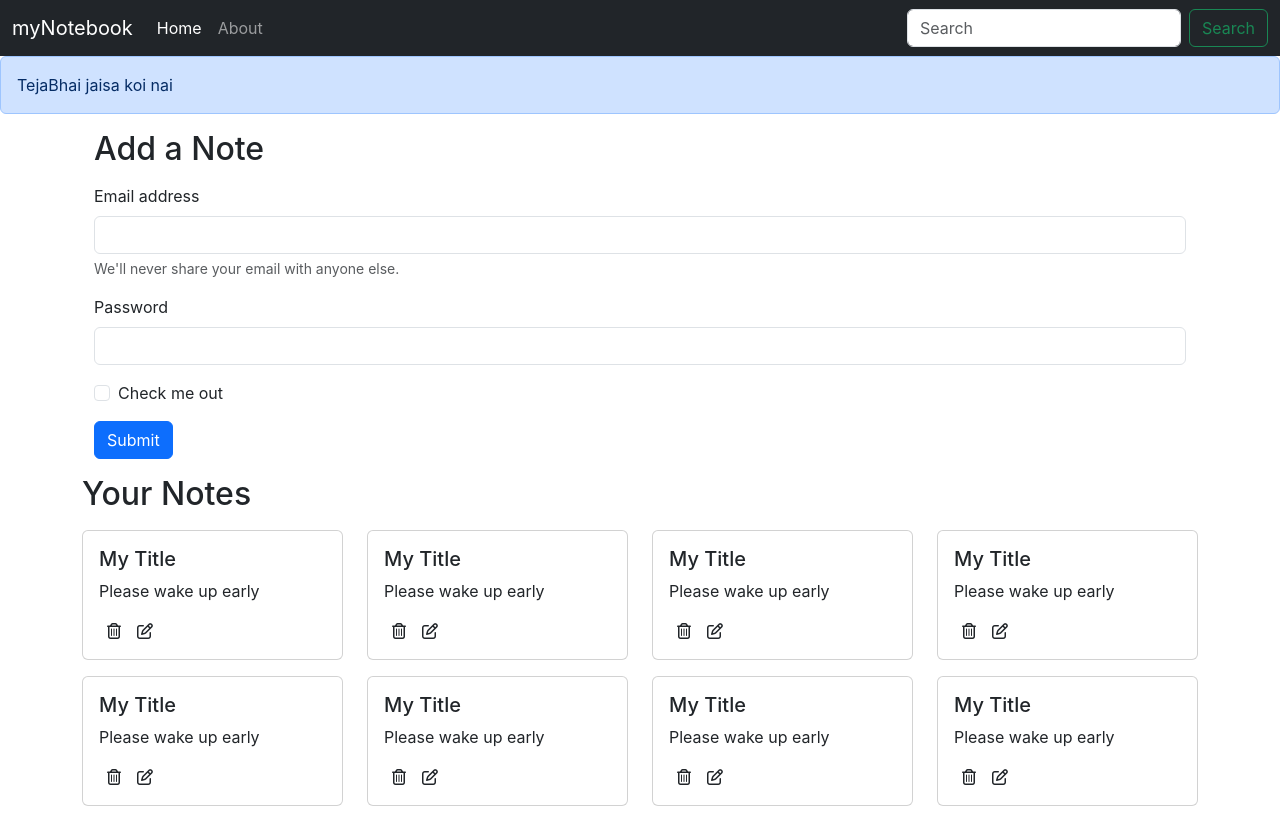
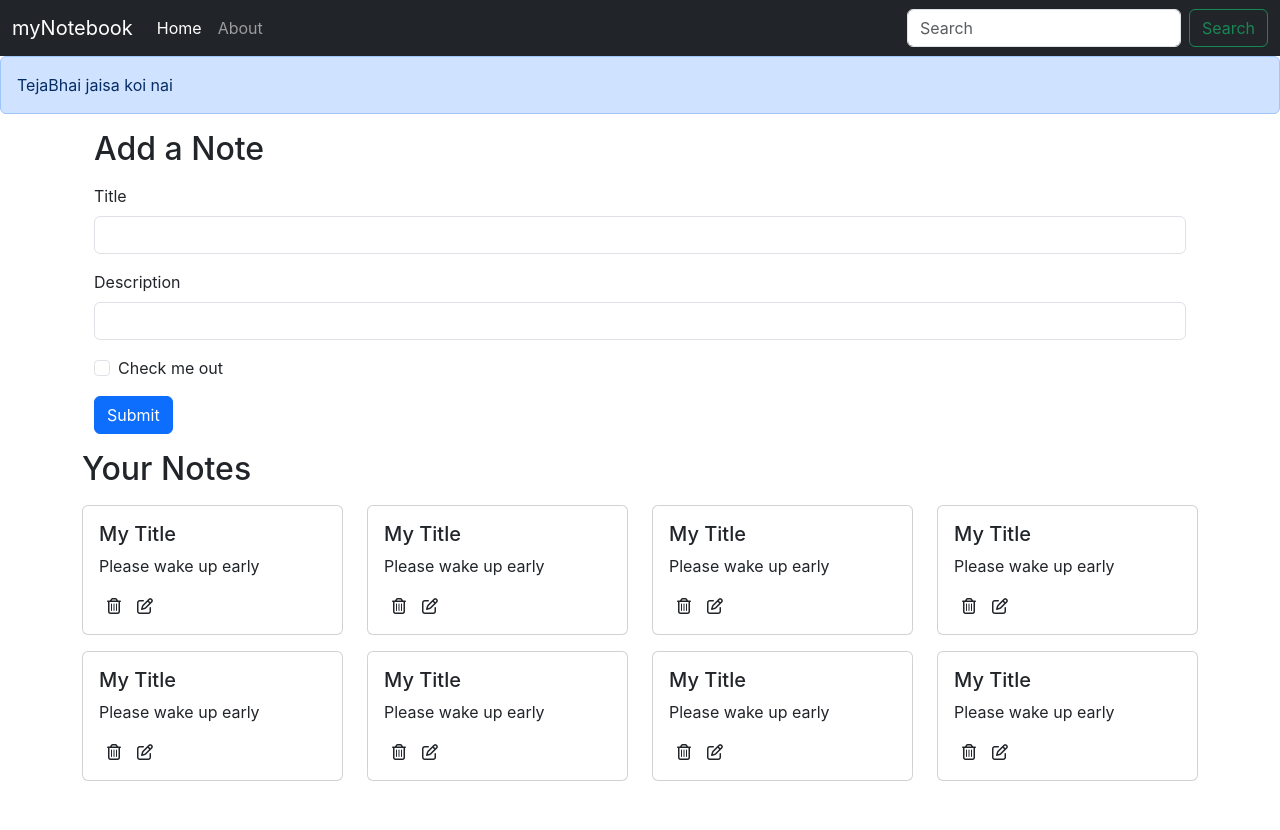
Before and after one commit to TejaBhai1510/myNotebook_MERN, a React (Create React App) app: page / in a window 1280 px wide. After the commit the page ends 805 px from the top, so only its background shows below. Built offline with nearby package versions, Linux system fonts and the light colour scheme.

Commit message:
Added AddNote component

```diff
--- /dev/null
+++ b/src/components/AddNote.js
@@ -0,0 +1,40 @@
+import React, { useContext, useState } from 'react'
+import noteContext from '../context/notes/noteContext'
+
+const AddNote = () => {
+    const context = useContext(noteContext);
+    const { addNote } = context;
+    const [note, setNote] = useState({title:"", description: "", tag: "default"})
+    const handleClick = (e) => {
+        e.preventDefault();
+        addNote(note.title, note.description, note.tag);
+    };
+    const onChange = (e) => {
+        setNote({...note, [e.target.name]: e.target.value})
+    };
+
+    return (
+        <div>
+            <div className="container my-3">
+                <h2>Add a Note</h2>
+                <form className='my-3'>
+                    <div class="mb-3">
+                        <label for="title" class="form-label">Title</label>
+                        <input type="text" class="form-control" id="title" name='title' aria-describedby="emailHelp" onChange={onChange}/>
+                    </div>
+                    <div class="mb-3">
+                        <label for="description" class="form-label">Description</label>
+                        <input type="text" class="form-control" id="description" name='description' onChange={onChange} />
+                    </div>
+                    <div class="mb-3 form-check">
+                        <input type="checkbox" class="form-check-input" id="exampleCheck1" />
+                        <label class="form-check-label" for="exampleCheck1">Check me out</label>
+                    </div>
+                    <button type="submit" class="btn btn-primary" onClick={handleClick}>Submit</button>
+                </form>
+            </div>
+        </div>
+    )
+}
+
+export default AddNote
--- a/src/components/Home.js
+++ b/src/components/Home.js
@@ -4,25 +4,6 @@
 const Home = () => {
   return (
     <div>
-      <div className="container my-3">
-        <h2>Add a Note</h2>
-        <form className='my-3'>
-          <div class="mb-3">
-            <label for="exampleInputEmail1" class="form-label">Email address</label>
-            <input type="email" class="form-control" id="exampleInputEmail1" aria-describedby="emailHelp" />
-            <div id="emailHelp" class="form-text">We'll never share your email with anyone else.</div>
-          </div>
-          <div class="mb-3">
-            <label for="exampleInputPassword1" class="form-label">Password</label>
-            <input type="password" class="form-control" id="exampleInputPassword1" />
-          </div>
-          <div class="mb-3 form-check">
-            <input type="checkbox" class="form-check-input" id="exampleCheck1" />
-            <label class="form-check-label" for="exampleCheck1">Check me out</label>
-          </div>
-          <button type="submit" class="btn btn-primary">Submit</button>
-        </form>
-      </div>
       <Notes/>
     </div>
   )
--- a/src/components/Notes.js
+++ b/src/components/Notes.js
@@ -1,19 +1,21 @@
 import React, { useContext } from 'react'
 import noteContext from '../context/notes/noteContext';
 import NoteItem from './NoteItem';
+import AddNote from './AddNote';
 
 const Notes = () => {
-  const context = useContext(noteContext);
-  const {notes, setNotes} = context;
+    const context = useContext(noteContext);
+    const { notes } = context;
     return (
-        <div>
+        <>
+            <AddNote />
             <div className="row my-3">
                 <h2>Your Notes</h2>
                 {notes.map((note) => {
-                    return <NoteItem key={note._id} note={note}/>;
+                    return <NoteItem key={note._id} note={note} />;
                 })}
             </div>
-        </div>
+        </>
     )
 }
 
--- a/src/context/notes/NoteState.js
+++ b/src/context/notes/NoteState.js
@@ -78,9 +78,30 @@
   ];
   const [notes, setNotes] = useState(notesInitial);
 
+  // Add a Note
+  const addNote = (title, description, tag) => {
+    // TODO: API Call
+    const note = {
+      "_id": "61322f19553781a8ca8d0e8",
+      "user": "6131dc5e3e4037cd4734a066",
+      "title": title,
+      "description": description,
+      "tag": tag,
+      "date": "2021-09-03T14:20:09.668Z",
+      "__v": 0
+    };
+    setNotes(notes.concat(note));
+  }
+
+  // Delete a Note
+  const deleteNote = () => { }
+
+  // Update a Note
+  const editNote = () => { }
+
   return (
-        <NoteContext.Provider value={{notes, setNotes}}>
-            { props.children }
+    <NoteContext.Provider value={{ notes, addNote, deleteNote, editNote }}>
+      {props.children}
     </NoteContext.Provider>
   )
 };
```
Lines whose indentation alone changed are shown as unchanged.
